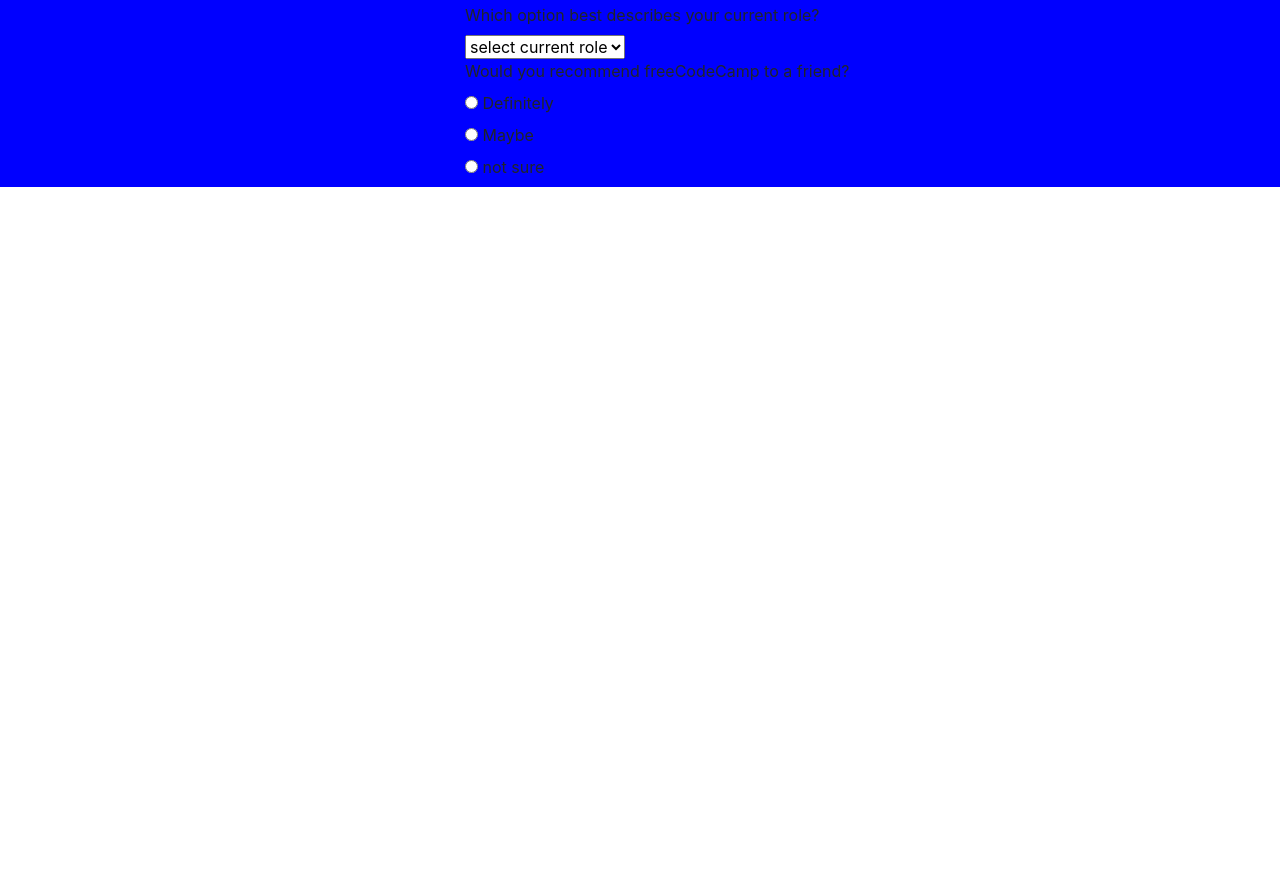
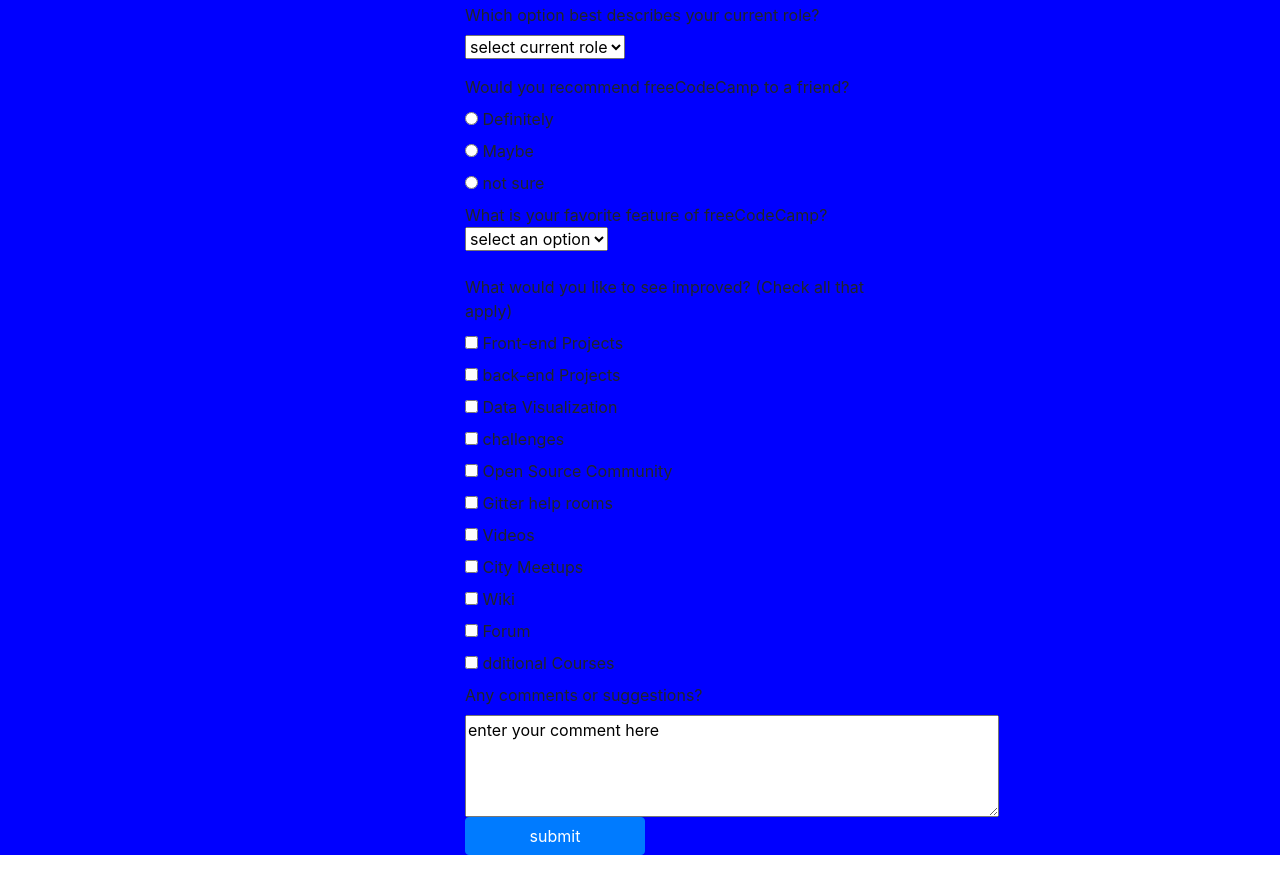
Before and after one commit to Abrish-seng/microverse-trail, a plain HTML site: page index.html in a window 1280 px wide. Shown: the part 351-1222 px from the top of the page. Before the commit the page ends 800 px from the top, so only its background shows below. Drawn offline with nearby package versions, Linux system fonts and the light colour scheme.

Commit message:
button added

```diff
--- a/index.html
+++ b/index.html
@@ -38,6 +38,7 @@
                         <option value="prefer not to say">prefer not to say</option>
                         <option value="other">other</option>
                 </select>
+            </div>
             <div>
                 <label for="">Would you recommend freeCodeCamp to a friend?</label> <br>
                 <input type="radio" value="Definitly">
@@ -47,6 +48,60 @@
                 <input type="radio" name="not sure" value="not sure">
                 <label for="other">not sure</label>
             </div>
+            <div class="form-group ">
+                <label for="dropdown ">What is your favorite feature of freeCodeCamp?
+                <select>
+                            <option value="select an option">select an option </option>
+                            <option value="challenges">challenges</option>
+                            <option value="project">project</option>
+                            <option value="community">community</option>
+
+                            <option value="opensource">opensource</option>
+                    </select>
+            </div>
+            <div>
+                <label for="">What would you like to see improved? (Check all that apply)</label>
+                <input type="checkbox" name="Front-end Projects" value="Front-end Projects">
+                <label for="Front-end Projects"> Front-end Projects</label><br>
+
+                <input type="checkbox" name="back-end Projects" value="back-end Projects">
+                <label for="back-end Projects"> back-end Projects</label><br>
+
+                <input type="checkbox" name="Data Visualization" value="Data Visualization">
+                <label for="Data Visualization"> Data Visualization</label><br>
+
+                <input type="checkbox" name="challenges" value="challenges">
+                <label for="">challenges</label><br>
+
+                <input type="checkbox" value="Open Source Community">
+                <label for="">Open Source Community </label><br>
+
+                <input type="checkbox" value="Gitter help rooms">
+                <label for=""> Gitter help rooms</label><br>
+
+                <input type="checkbox" value="Gitter help rooms">
+                <label for=""> Videos</label><br>
+
+                <input type="checkbox" value="Gitter help rooms">
+                <label for=""> City Meetups</label><br>
+
+                <input type="checkbox" value="Gitter help rooms">
+                <label for=""> Wiki</label><br>
+
+
+                <input type="checkbox" value="Gitter help rooms">
+                <label for=""> Forum</label><br>
+
+
+                <input type="checkbox" value="Gitter help rooms">
+                <label for=""> dditional Courses</label><br>
+            </div>
+            <div>
+                <label for="">Any comments or suggestions?</label>
+                <textarea id="" rows="4" cols="50">enter your comment here</textarea>
+            </div>
+            <div>
+                <button type="button" class="btn btn-primary mt-10">submit</button>
             </div>
         </form>
     </div>
--- a/style.css
+++ b/style.css
@@ -6,3 +6,7 @@
     width: 400px;
     margin-left: 450px;
 }
+
+.btn {
+    width: 180px;
+}
```
Lines whose indentation alone changed are shown as unchanged.
